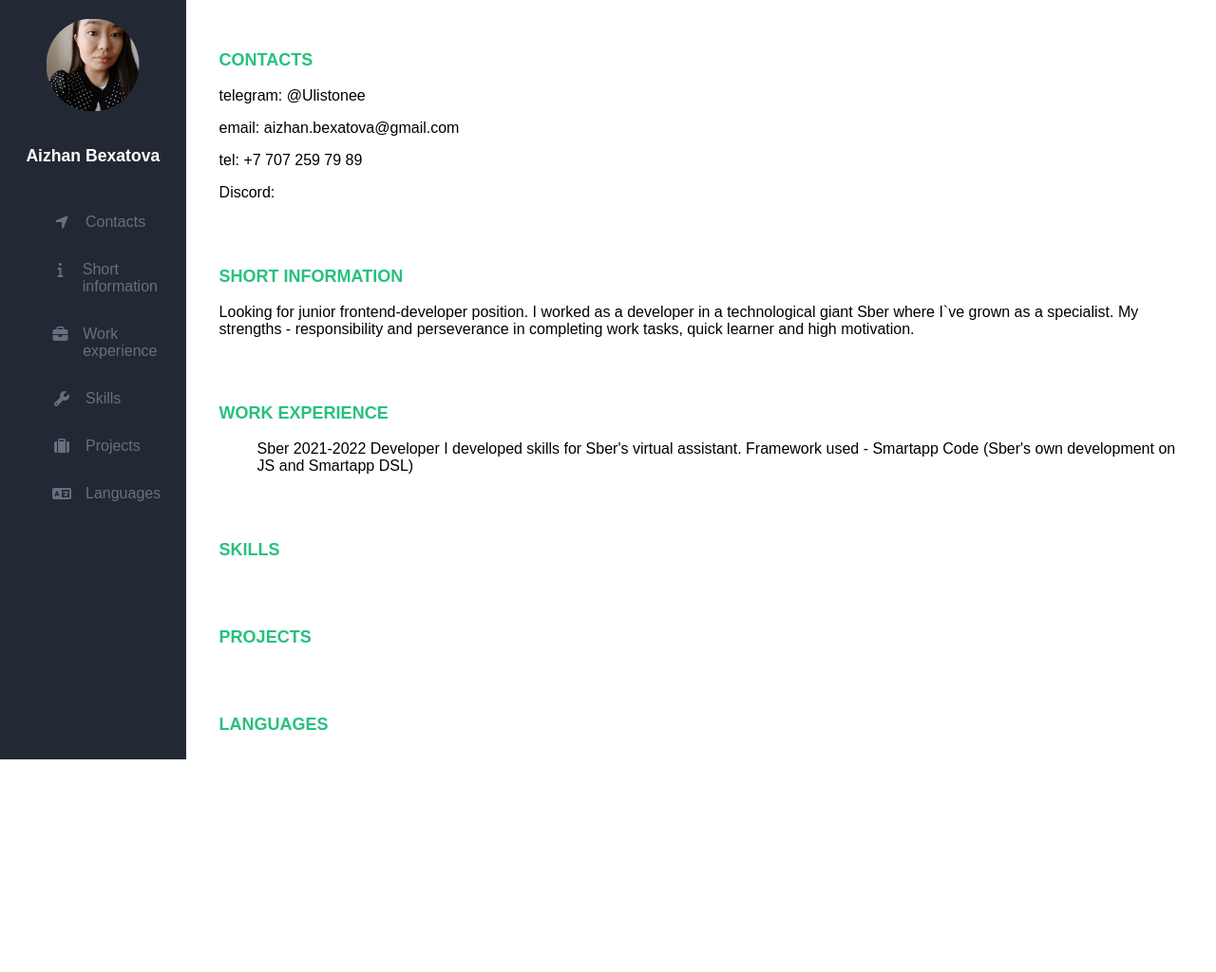
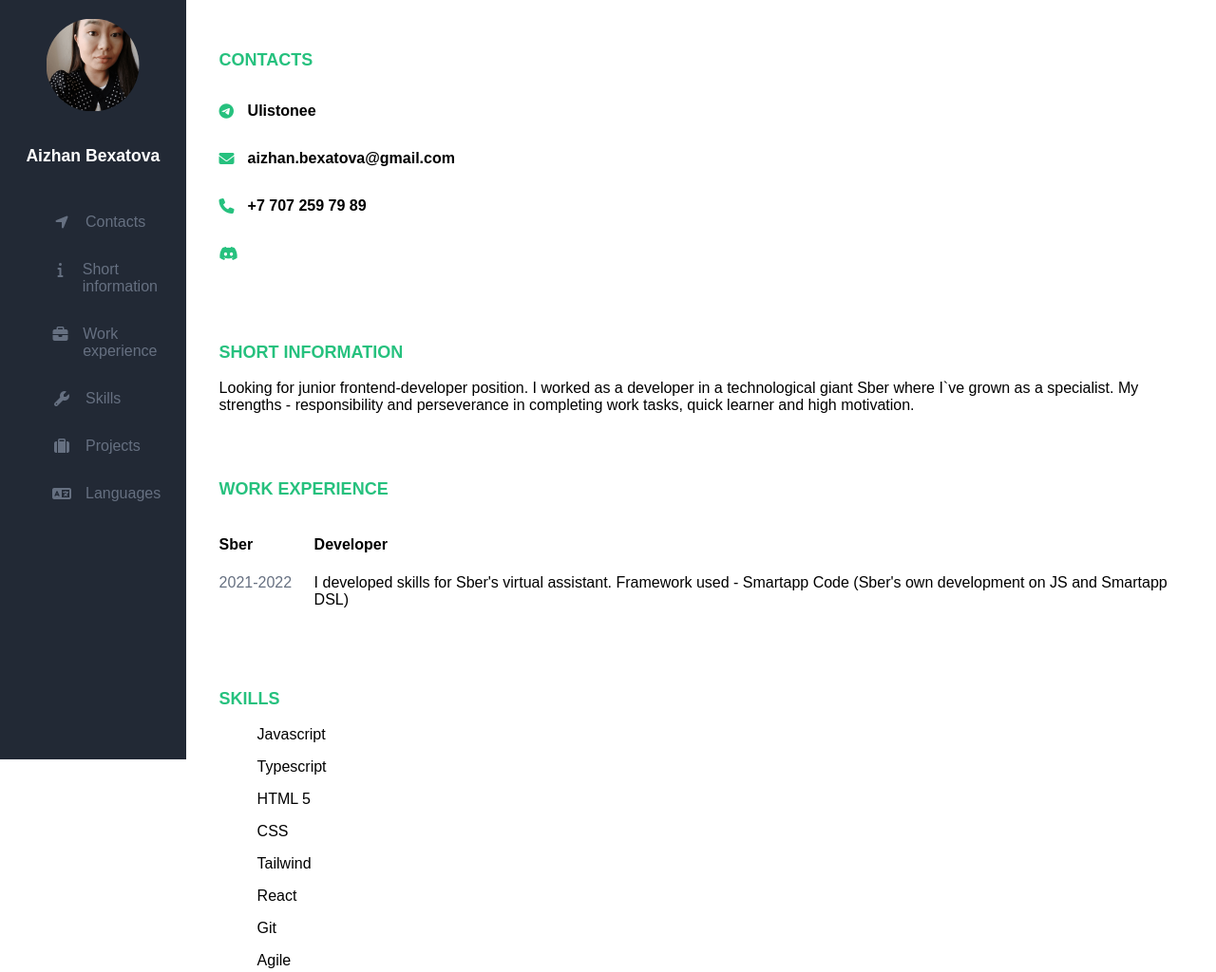
Before and after one commit to Ulistonee/rsschool-cv, a plain HTML site: page index.html in a window 1280 px wide. Shown: the top 1024 px of the page at 95% size. Before the commit the page ends 800 px from the top, so only its background shows below. Drawn offline with Linux system fonts and the light colour scheme.

Commit message:
feat: add experience styling

```diff
--- a/css/style.css
+++ b/css/style.css
@@ -64,3 +64,38 @@ ul {
     text-transform: uppercase;
     color: rgb(38, 193, 126);
 }
+
+.main_page__contacts {
+    padding-left: 0;
+}
+
+.main_page__contacts li {
+    display: flex;
+}
+
+.main_page__contacts li i {
+    padding: 10px 0 10px 0;
+    display: inline-block; /* Превращаем элемент в блочный, чтобы можно было задать ширину и высоту */
+    width: 30px; /* Пример: фиксированная ширина элемента */
+    height: 30px; /* Пример: фиксированная высота элемента */
+    line-height: 30px; /* Выравниваем содержимое по вертикали */
+    text-align: left; /* Выравниваем содержимое по горизонтали */
+    color: rgb(38, 193, 126);
+}
+
+.main_page__contacts li p {
+    font-weight: bold;
+}
+
+.main_page__experience {
+    padding-left: 0;
+}
+
+.main_page__experience li {
+    display: grid;
+    grid-template-columns: 100px auto;
+}
+
+.main_page__experience__year_period {
+    color: rgb(102, 112, 129);
+}
--- a/index.html
+++ b/index.html
@@ -44,10 +44,24 @@
         <div>
             <div class="main_page__chapter">
                 <p class="main_page__header">Contacts</p>
-                <p>telegram: @Ulistonee</p>
-                <p>email: aizhan.bexatova@gmail.com</p>
-                <p>tel: +7 707 259 79 89</p>
-                <p>Discord:</p>
+                <ul class="main_page__contacts">
+                    <li>
+                        <i class="fa-brands fa-telegram"></i>
+                        <p>Ulistonee</p>
+                    </li>
+                    <li>
+                        <i class="fa-solid fa-envelope"></i>
+                        <p>aizhan.bexatova@gmail.com</p>
+                    </li>
+                    <li>
+                        <i class="fa-solid fa-phone"></i>
+                        <p>+7 707 259 79 89</p>
+                    </li>
+                    <li>
+                        <i class="fa-brands fa-discord"></i>
+                        <p></p>
+                    </li>
+                </ul>
             </div>
             <div class="main_page__chapter">
                 <p class="main_page__header">Short information</p>
@@ -60,17 +74,47 @@
             </div>
             <div class="main_page__chapter">
                 <p class="main_page__header">Work experience</p>
-                <ul>
+                <ul class="main_page__experience">
                     <li>
-                        Sber
-                        2021-2022
-                        Developer
-                        I developed skills for Sber's virtual assistant. Framework used - Smartapp Code (Sber's own development on JS and Smartapp DSL)
+                        <div>
+                            <h4 >Sber</h4>
+                            <p class="main_page__experience__year_period">2021-2022</p>
+                        </div>
+                        <div>
+                            <h4>Developer</h4>
+                            <p>I developed skills for Sber's virtual assistant. Framework used - Smartapp Code (Sber's own development on JS and Smartapp DSL)</p>
+                        </div>
                     </li>
                 </ul>
             </div>
             <div class="main_page__chapter">
                 <p class="main_page__header">Skills</p>
+                <ul>
+                    <li>
+                        <p>Javascript</p>
+                    </li>
+                    <li>
+                        <p>Typescript</p>
+                    </li>
+                    <li>
+                        <p>HTML 5</p>
+                    </li>
+                    <li>
+                        <p>CSS</p>
+                    </li>
+                    <li>
+                        <p>Tailwind</p>
+                    </li>
+                    <li>
+                        <p>React</p>
+                    </li>
+                    <li>
+                        <p>Git</p>
+                    </li>
+                    <li>
+                        <p>Agile</p>
+                    </li>
+                </ul>
             </div>
             <div class="main_page__chapter">
                 <p class="main_page__header">Projects</p>
```
